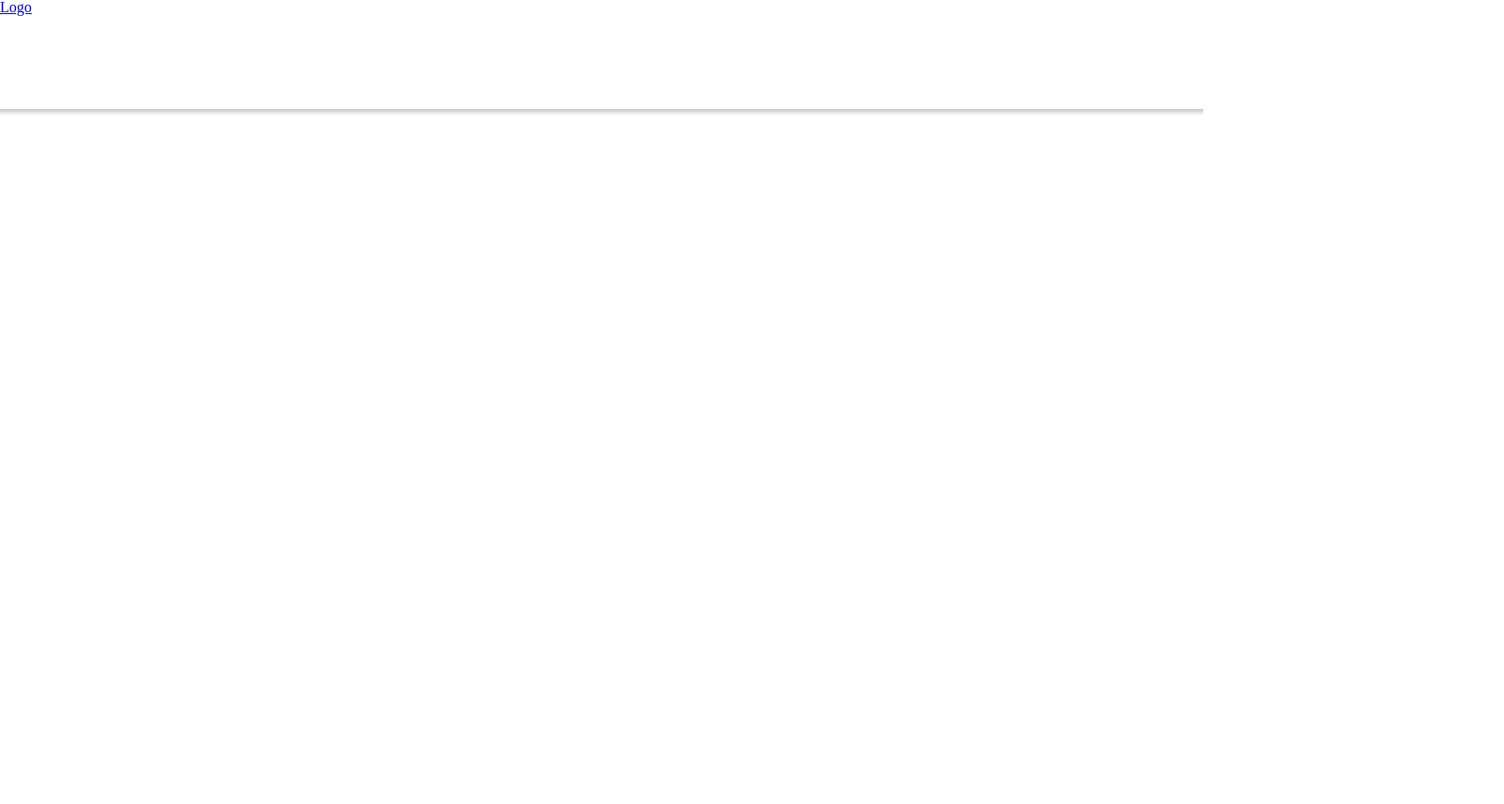
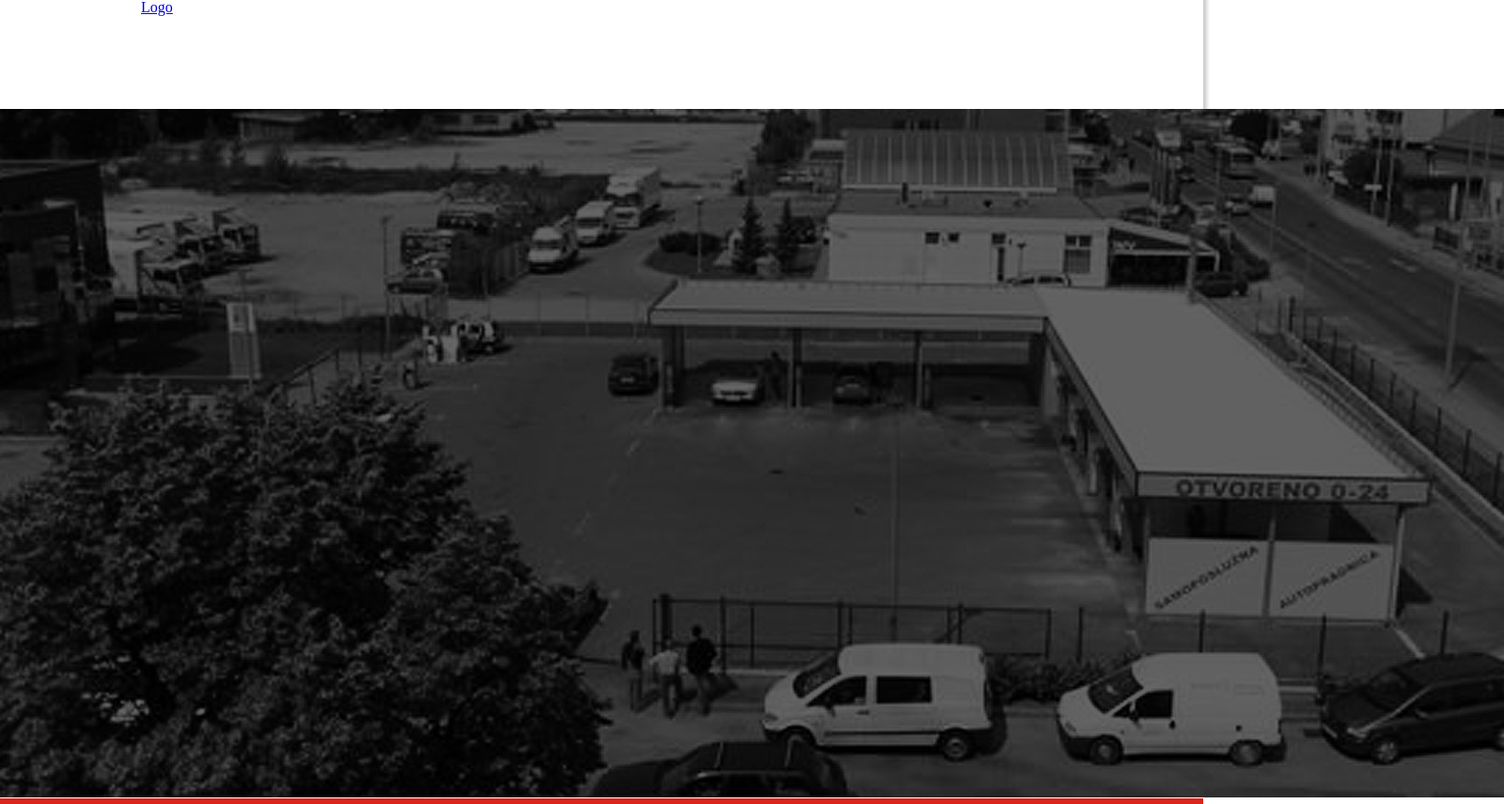
Before and after one commit to stakic-igor/fsd, a plain HTML site: page index.html in a window 1280 px wide. Shown: the whole page at 94% size, 1600 px wide, since content can reach past the window. Before the commit the page ends 800 px from the top, so only its background shows below. Drawn offline with Linux system fonts and the light colour scheme.

Commit message:
some markup tested

```diff
--- a/index.html
+++ b/index.html
@@ -10,9 +10,14 @@
   </head>
   <body>
   <header class="header">
-    <a href="#" class="logo">Logo</a><!-- ./ logo -->
-    <nav class="main-nav"></nav><!-- ./  main-nav -->
+    <div class="container">
+      <a href="#" class="logo">Logo</a><!-- ./ logo -->
+      <nav class="main-nav"></nav><!-- ./  main-nav -->
+    </div><!-- ./ container -->
   </header><!-- ./ header -->
+  <section class="slider">
+    <img src="images/slider-1.jpg" alt="">
+  </section><!-- ./ slider -->
   <!-- load scripts -->
   </body>
 </html>
--- a/scss/_helpers/_vars.scss
+++ b/scss/_helpers/_vars.scss
@@ -1,6 +1,6 @@
 //base color settings
 
-$baseRed: #da251d;
+$red: #da251d;
 $baseGray: #858585;
 $white: #fff;
 $black: #000;
--- a/scss/base.scss
+++ b/scss/base.scss
@@ -3,8 +3,14 @@
 @import "_helpers/_vars";
 @import "_helpers/_mixin";
 
+//general settings
 body{
   font-size: 16px;
+}
+.container{
+  max-width: 980px;
+  margin-left: auto;
+  margin-right: auto;
 }
 
 .header{
@@ -13,3 +19,9 @@ body{
   height: 7.25rem;
   @include box-shadow(0 0 .25em .25em rgba($black, .2));
 }
+.slider{
+  border-bottom: 6px solid $red;
+  box-sizing: border-box;
+  height: 46.25rem;
+  width: 100%;
+}
```
Also changed, not shown: css/base.css, images/slider-1.jpg (added), 1 other file.
